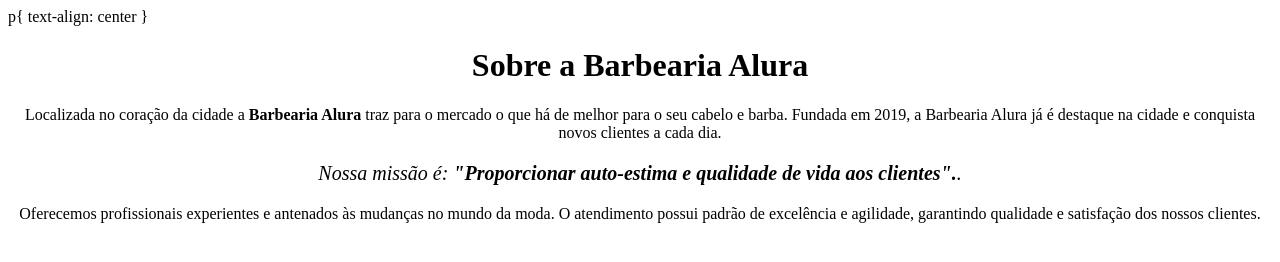
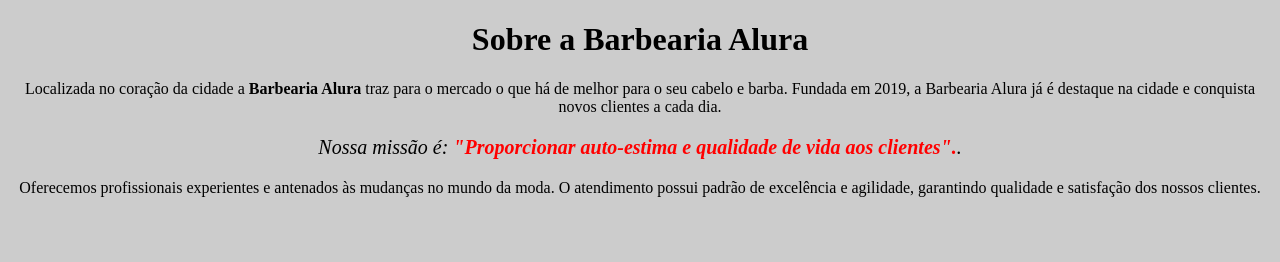
Before and after one commit to IsabeliQueiroz/projeto-barbearia, a plain HTML site: page index.html in a window 1280 px wide. Drawn offline with Linux system fonts and the light colour scheme.

Commit message:
Add files via upload

```diff
--- a/index.html
+++ b/index.html
@@ -3,16 +3,16 @@
     <head>
         <meta charset="UTF-8">
         <title>Barbearia Alura</title>
-        <link rel
+        <link rel="stylesheet" href="style.css">
+
         <style>
-             p{
-               text-align: center
-             }
+
         </style>
+
     </head>
 
     <body>
-        <h1 style="text-align: center">Sobre a Barbearia Alura</h1>
+        <h1 style="text-align: center; background: #CCCCCC">Sobre a Barbearia Alura</h1>
 
 
    <p style="text-align: center">Localizada no coração da cidade a <strong> Barbearia Alura</strong> traz para o mercado o que há de melhor para o seu cabelo e barba. Fundada em 2019, a Barbearia Alura já é destaque na cidade e conquista novos clientes a cada dia.</p>
--- a/style.css
+++ b/style.css
@@ -1,22 +1,13 @@
-body{
+body {
     background: #CCCCCC
-}
-
-#banner {
-
-}
-
-h1 {
-    text-align: center
 }
 
 p {
     text-align: center;
 }
 
-#missao {
-    font-size: 20px
+
+em strong{
+     color: #FF0000;
+
 }
-em strong {
-    color: #FF0000;
-}
```
Also changed, not shown: 1 other file.
